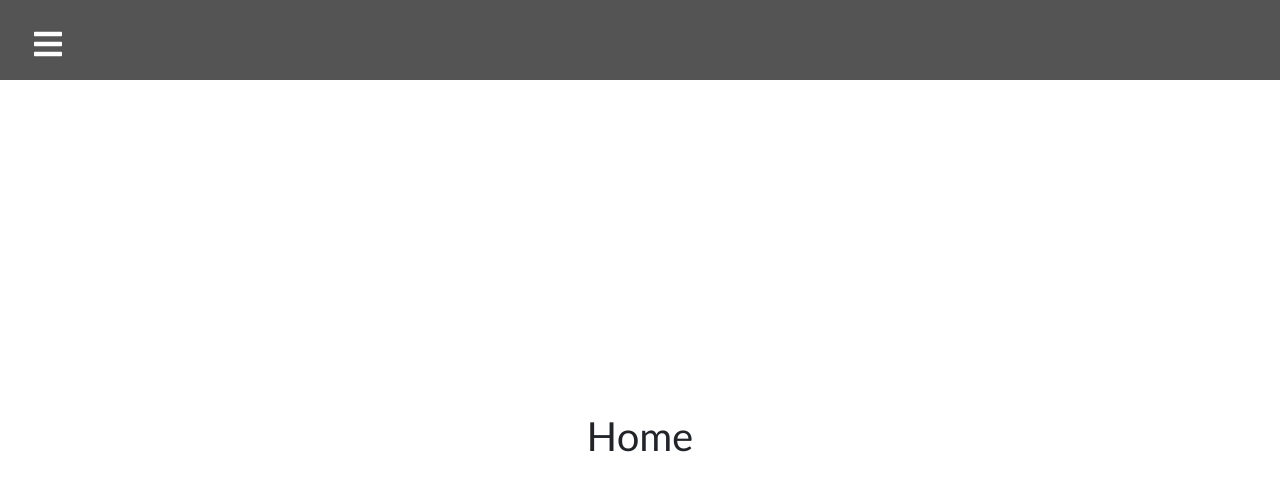
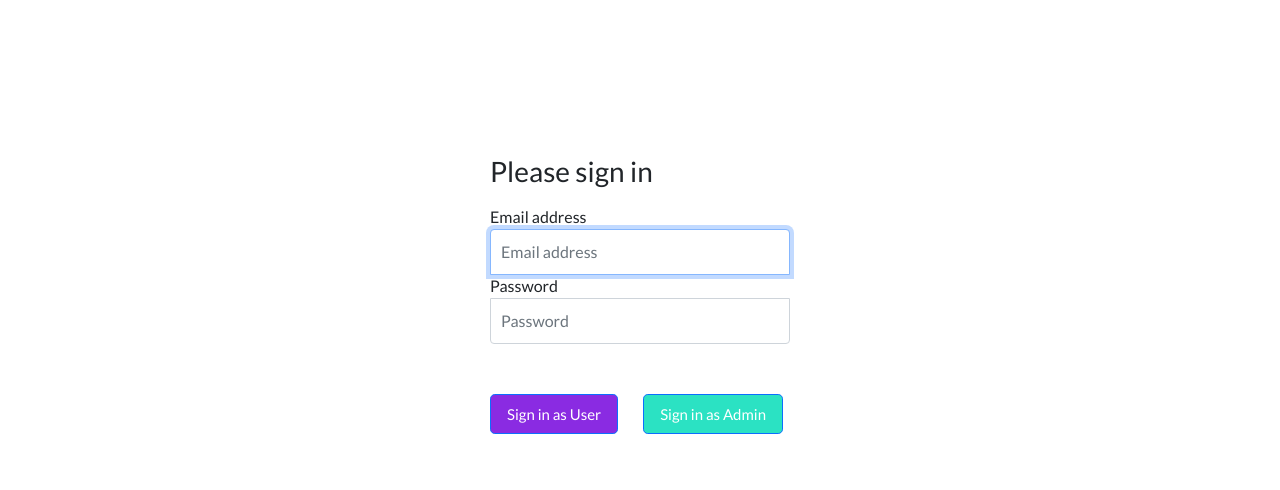
Before and after one commit to wsaldana/sample_ecommerce_proyecto2, a React (Create React App) app: page / in a window 1280 px wide. Shown: the top 490 px of the page. Built offline with nearby package versions, Linux system fonts and the light colour scheme; the HTML template or start-up script is replaced by a standard one.

Commit message:
Login window

```diff
--- a/package.json
+++ b/package.json
@@ -6,7 +6,7 @@
     "@testing-library/jest-dom": "^5.12.0",
     "@testing-library/react": "^11.2.6",
     "@testing-library/user-event": "^12.8.3",
-    "bootstrap": "^5.0.0-alpha1",
+    "bootstrap": "^5.0.0-beta3",
     "react": "^17.0.2",
     "react-dom": "^17.0.2",
     "react-icons": "^4.2.0",
--- a/src/App.js
+++ b/src/App.js
@@ -1,13 +1,14 @@
 import React, { Component } from 'react'
 import AppAdmin from './AppAdmin';
 import AppUser from './AppUser';
+import Login from './components/Usuarios/Login/Login';
 
 
 export default class App extends Component {
     render() {
         return (
             <div>
-                <AppUser />
+                <Login />
             </div>
         )
     }
--- /dev/null
+++ b/src/components/Usuarios/Login/Login.js
@@ -0,0 +1,31 @@
+import React from "react";
+import './style.css';
+
+class Login extends React.Component {
+    constructor(props) {
+      super(props);
+      this.props = props;
+    }
+
+    render() {
+      return (
+        <div className="Main_Login">
+            <form className="form-signin">
+                <h1 className="h3 mb-3 font-weight-normal">Please sign in</h1>
+                <label htmlFor="inputEmail" className="sr-only">Email address</label>
+                <input type="email" id="inputEmail" className="form-control" placeholder="Email address" required autoFocus />
+                <label htmlFor="inputPassword" className="sr-only">Password</label>
+                <input type="password" id="inputPassword" className="form-control" placeholder="Password" required />
+                <div className="checkbox mb-3">
+                    <label>
+                    </label>
+                </div>
+                <button className="btn btn-lg btn-primary btn-block btn-user" type="submit">Sign in as User</button>
+                <button className="btn btn-lg btn-primary btn-block btn-admin" type="submit">Sign in as Admin</button>
+            </form>
+        </div>
+      );
+    }
+  }
+
+  export default Login;
--- /dev/null
+++ b/src/components/Usuarios/Login/style.css
@@ -0,0 +1,49 @@
+.Main_Login {
+    display: -ms-flexbox;
+    height: 100% !important;
+    display: flex;
+    -ms-flex-align: center;
+    align-items: center;
+    padding-top: 40px;
+    padding-bottom: 40px;
+    background-color: #ffffff;
+}
+.form-signin {
+    width: 100%;
+    max-width: 330px;
+    padding: 15px;
+    margin: auto;
+    margin-top: 100px;
+  }
+  .form-signin .checkbox {
+    font-weight: 400;
+  }
+  .form-signin .form-control {
+    position: relative;
+    box-sizing: border-box;
+    height: auto;
+    padding: 10px;
+    font-size: 16px;
+  }
+  .form-signin .form-control:focus {
+    z-index: 2;
+  }
+  .form-signin input[type="email"] {
+    margin-bottom: -1px;
+    border-bottom-right-radius: 0;
+    border-bottom-left-radius: 0;
+  }
+  .form-signin input[type="password"] {
+    margin-bottom: 10px;
+    border-top-left-radius: 0;
+    border-top-right-radius: 0;
+  }
+  .btn-user {
+      background-color: blueviolet  !important;
+      font-size: 15px;
+      margin-right: 25px;
+  }
+  .btn-admin {
+    background-color: rgb(43, 226, 195)  !important;
+    font-size: 15px;
+}
```
Also changed, not shown: 1 other file (tests, documents, lock files or other folders).
